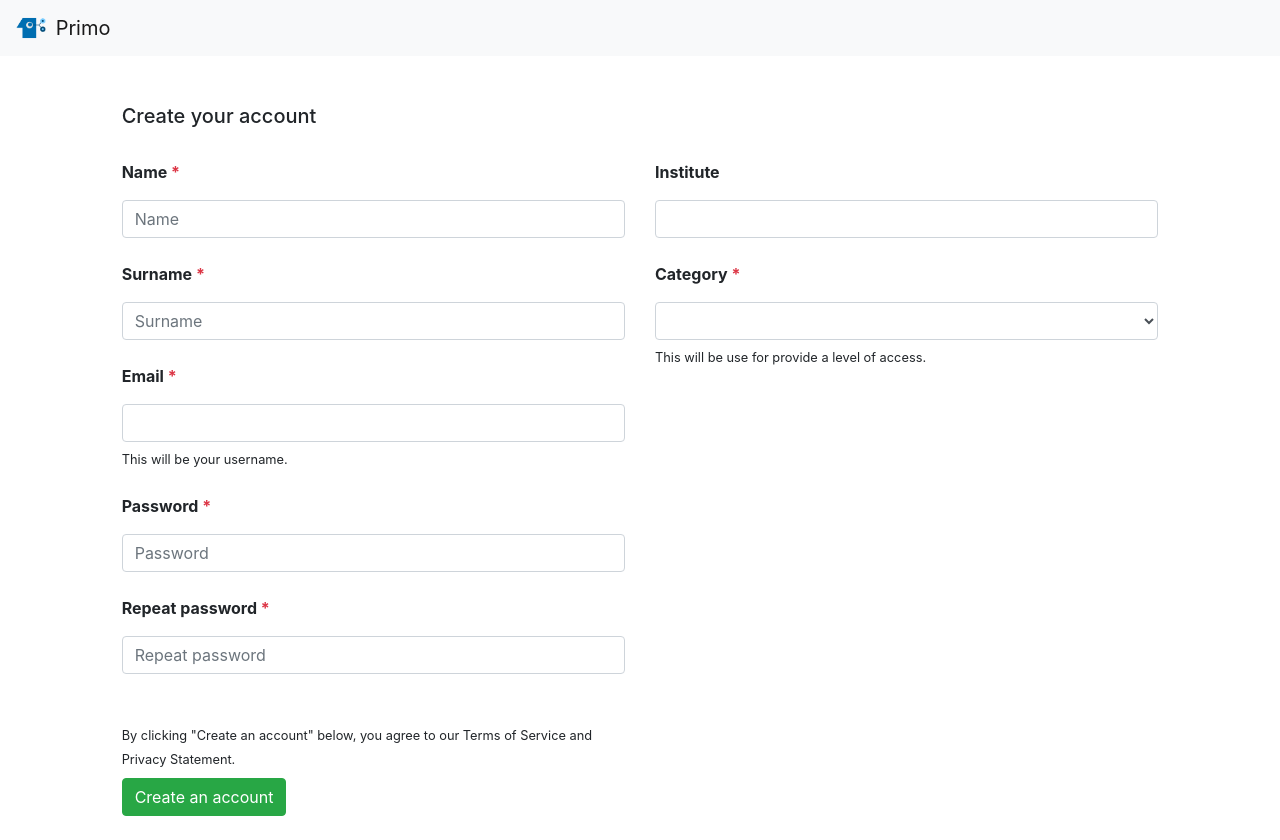
After one commit to Toni-SM/PRIMO_WEBSITE, a Flask app: page /register in a window 1280 px wide. The commit adds this page. Run offline with Flask 2, Linux system fonts and the light colour scheme; some libraries are stand-ins or nearby versions.

Commit message:
Design the register page

```diff
--- a/primo_website/templates/login.html
+++ b/primo_website/templates/login.html
@@ -44,6 +44,9 @@
                     <br>
                     <br>
                     <button id="button-login" type="button" class="btn btn-primary w-100">Log in</button>
+                    <br>
+                    <!-- forgot password or register -->
+                    <p class="mt-2 mb-0"><a href="/forgot_password">forgot password</a> or <a href="/register">register</a></p>
                 </div>
             </div>
         </div>
--- /dev/null
+++ b/primo_website/templates/register.html
@@ -0,0 +1,93 @@
+<!doctype html>
+<html lang="en">
+<head>
+    <meta charset="utf-8">
+    <meta name="viewport" content="width=device-width, initial-scale=1, shrink-to-fit=no">
+
+    <link rel="shortcut icon" href="static/images/favicon.ico">
+	<title>PRIMO</title>
+
+	<link rel="stylesheet" type="text/css" href="static/lib/css/bootstrap.min.css" />
+	<link rel="stylesheet" type="text/css" href="static/css/common.css" />
+</head>
+
+<body>
+
+    <!-- navbar -->
+    {% include 'partials/navbar.html' %}
+
+    <!-- messages -->
+    {% include 'partials/messages.html' %}
+
+    <br>
+    <div class="container-fluid">
+        <div class="row">
+            <div class="col-1">
+            </div>
+            <div class="col-10">
+                <br>
+                <h5>Create your account</h5>
+            </div>
+        </div>
+        <br>
+
+        <!-- form -->
+        <div class="row">
+            <div class="col-1">
+            </div>
+            <div class="col-md-5">
+                <p><b>Name <span class="text-danger">*</span></b></p>
+                <input type="text" class="form-control" id="field-name" placeholder="Name" required>
+                <br>
+                <p><b>Surname <span class="text-danger">*</span></b></p>
+                <input type="text" class="form-control" id="field-surname" placeholder="Surname" required>
+                <br>
+                <p><b>Email <span class="text-danger">*</span></b></p>
+                <input type="email" class="form-control" id="field-email" required>
+                <p class="font-weight-light mt-1 mb-0"><small>This will be your username.</small></p>
+                <br>
+            </div>
+            <div class="col-md-5">
+                <p><b>Institute</b></p>
+                <input type="text" class="form-control" id="field-institute">
+                <br>
+                <p><b>Category <span class="text-danger">*</b></p>
+                <select class="form-control" id="field-category" >
+                    <option value=""></option>
+                    {% for category in categories %}
+                    <option value="{{ category }}">{{ category | capitalize }}</option>
+                    {% endfor %}
+                </select>
+                <p class="font-weight-light mt-1 mb-0"><small>This will be use for provide a level of access.</small></p>
+                <br>
+            </div>
+        </div>
+
+        <!-- password -->
+        <div class="row">
+            <div class="col-1">
+            </div>
+            <div class="col-md-5">
+                <p><b>Password <span class="text-danger">*</b></p>
+                <input type="password" class="form-control" id="field-password" placeholder="Password" required>
+                <br>
+                <p><b>Repeat password <span class="text-danger">*</b></p>
+                <input type="password" class="form-control" id="field-repeat-password" placeholder="Repeat password" required>
+                <br>
+
+                <br>
+                <p class="font-weight-bold mb-2"><small>By clicking "Create an account" below, you agree to our Terms of Service and Privacy Statement.</small></p>
+                <button id="button-login" type="button" class="btn btn-success">Create an account</button>
+                <br>
+            </div>
+        </div>
+    </div>
+    <br>
+
+    <script src="static/lib/js/jquery-3.3.1.min.js"></script>
+    <script src="static/lib/js/popper.min.js"></script>
+    <script src="static/lib/js/bootstrap.min.js"></script>
+
+    <script src="static/js/utils.js"></script>
+    <script src="static/js/login.js"></script>
+</body>
--- a/primo_website/views/general.py
+++ b/primo_website/views/general.py
@@ -37,6 +37,11 @@ def logout():
     controller.logout()
     return flask.redirect(flask.url_for('general.index'))
 
+@mod.route("/register", methods=["GET"])
+def register():
+    categories=["administrator", "physicist", "technologist", "nurse", "physician"]
+    return flask.render_template('register.html', categories=categories)
+
 @mod.route('/jobs', methods=['GET'])
 @flask_login.login_required
 def jobs():
```
